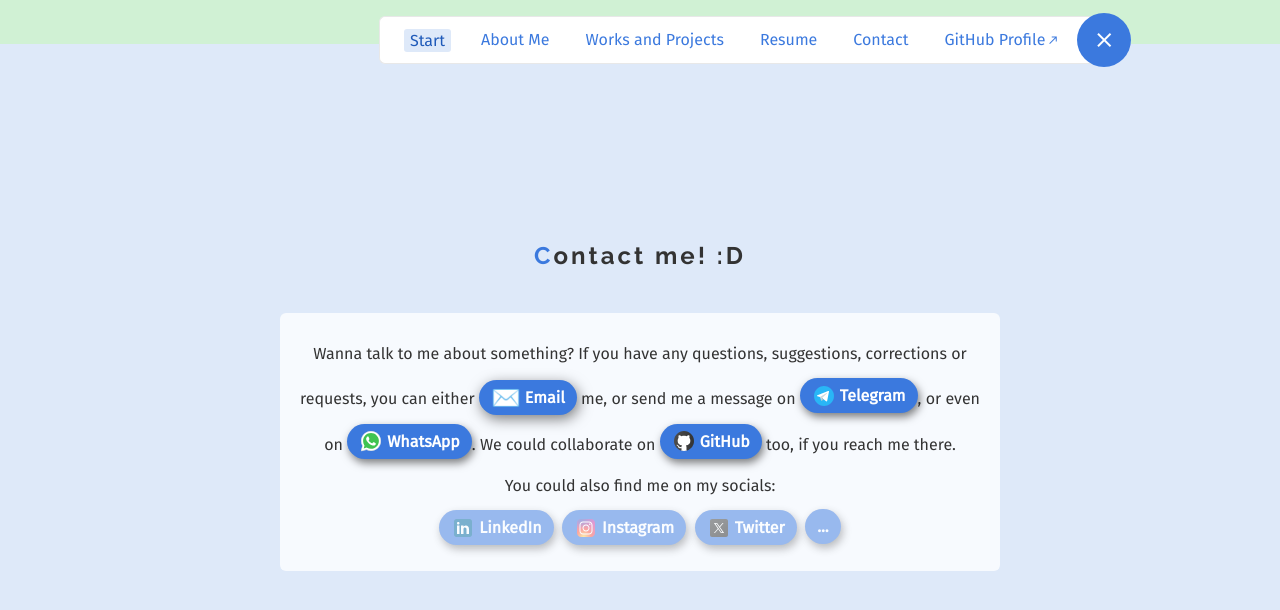
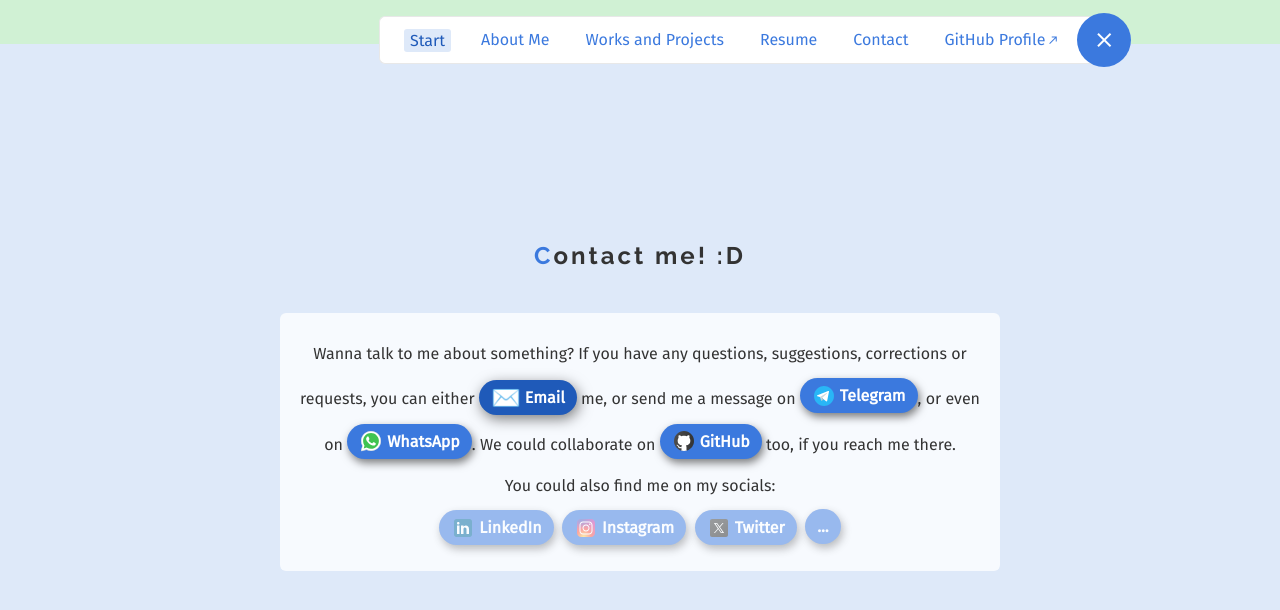
Before and after one commit to RaniereSouza/RaniereSouza.github.io, a Vue app: page /home in a window 1280 px wide. In both pictures the pointer is over the link 527 px from the left and 399 px from the top of the page. Shown: the top 610 px of the page. Built offline with nearby package versions, Linux system fonts and the light colour scheme.

Commit message:
Correctly highlighting background of Contact info when interacted with

```diff
--- a/src/components/Contact.vue
+++ b/src/components/Contact.vue
@@ -52,7 +52,8 @@
 
   .contact-text:not(.disabled):hover {
     transform: translateY(.125rem);
-    box-shadow: .125rem .25rem .875rem rgba(0, 0, 0, .5);;
+    box-shadow: .125rem .25rem .875rem rgba(0, 0, 0, .5);
+    background-color: var(--highlight-color-darker);
   }
 
   .contact-text.disabled {
```
